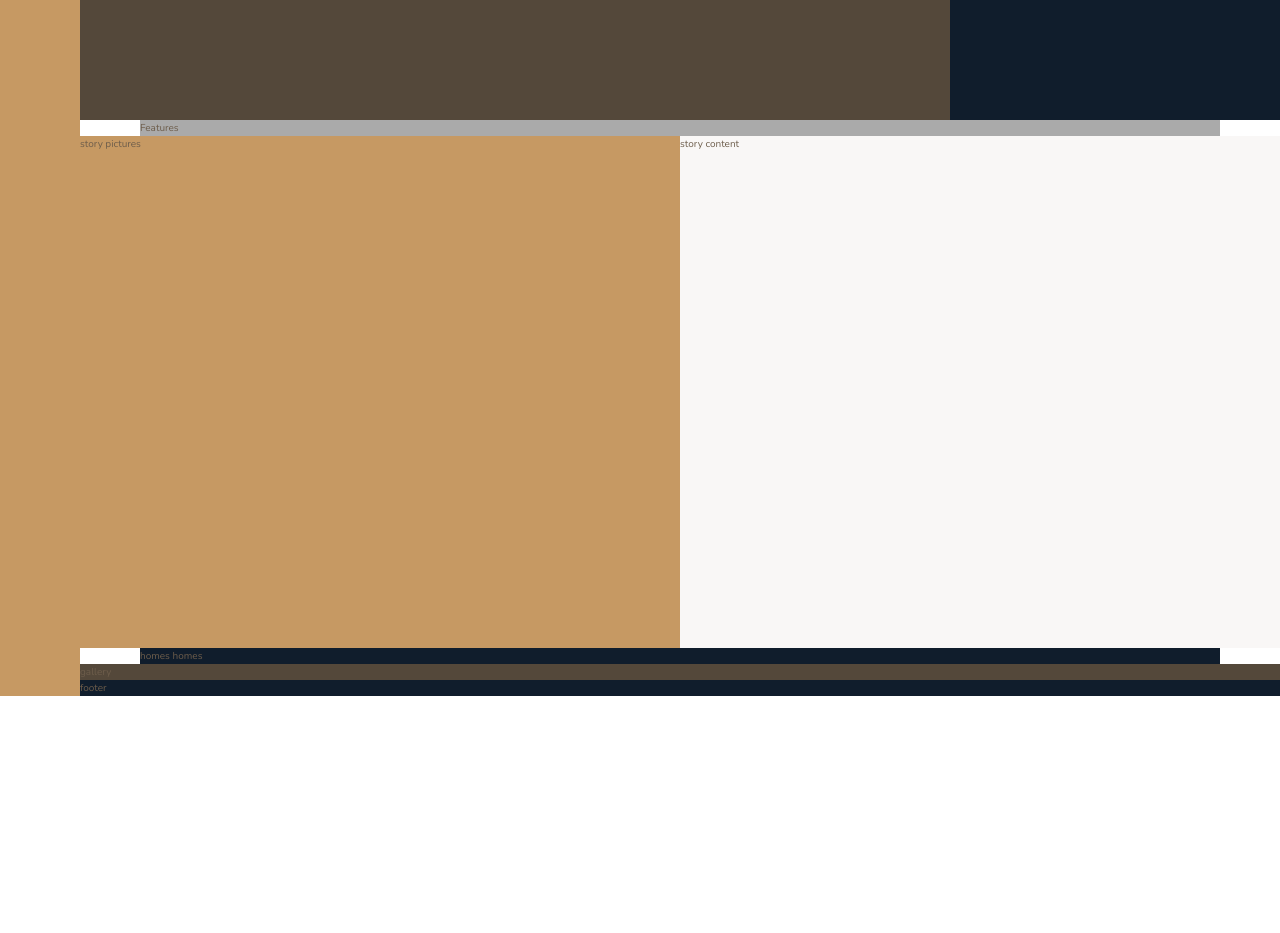
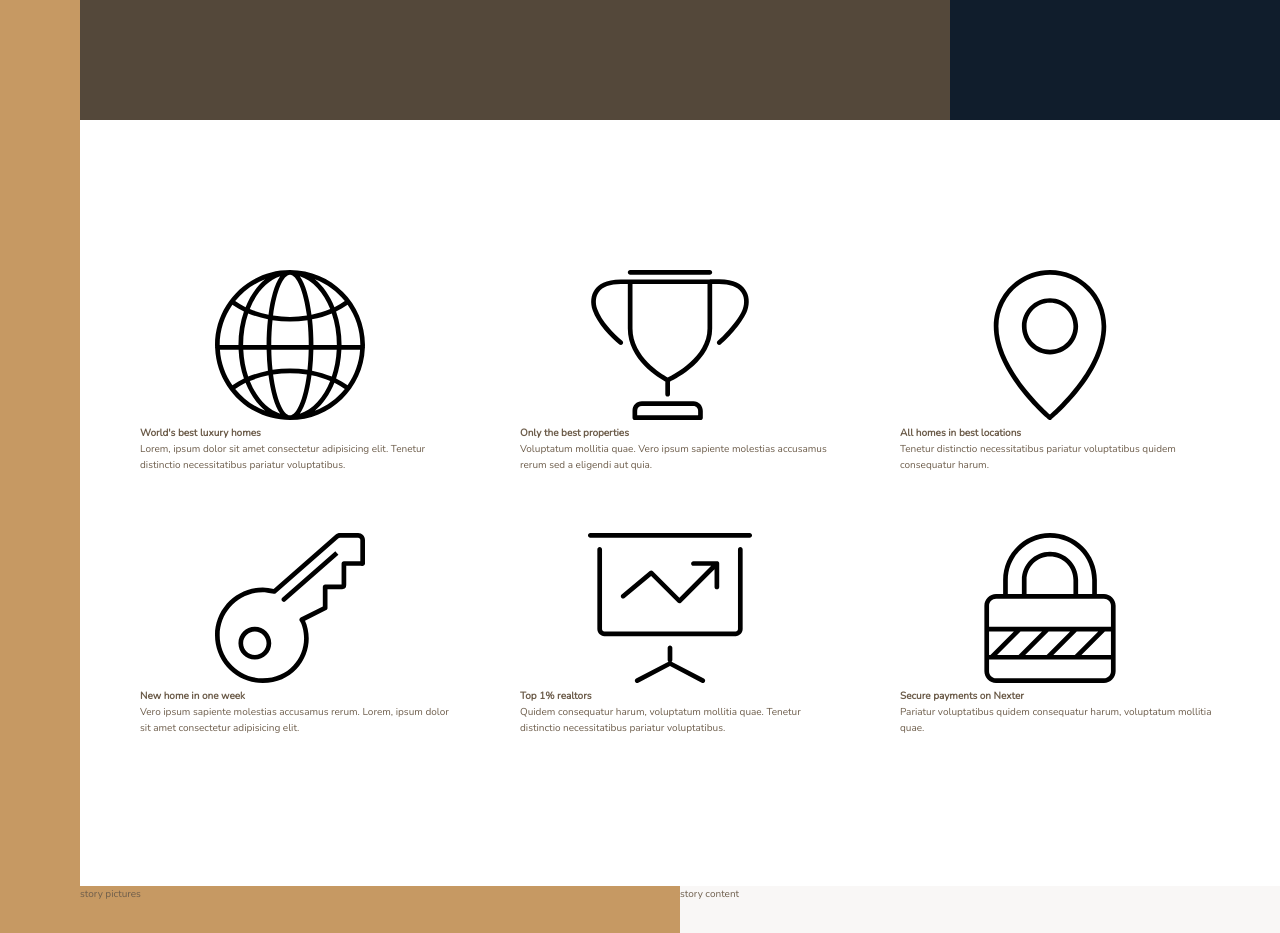
Before and after one commit to SZwerling/nexter, a website: page index.html in a window 1280 px wide. Shown: the part 520-1453 px from the top of the page. Before the commit the page ends 1216 px from the top, so only its background shows below. Drawn offline with nearby package versions, Linux system fonts and the light colour scheme.

Commit message:
layout for features section

```diff
--- a/index.html
+++ b/index.html
@@ -19,7 +19,51 @@
             HEADER
         </header>
         <div class="realtors">Top 3 Realtors</div>
-        <section class="features">Features</section>
+        <section class="features">
+            <div class="feature">
+                <svg class="feature__icon">
+                    <use xlink:href="img/sprite.svg#icon-global"></use>
+                </svg>
+                <h4 class="heading-4">World's best luxury homes</h4>
+                <p class="feature__text">Lorem, ipsum dolor sit amet consectetur adipisicing elit. Tenetur distinctio necessitatibus pariatur voluptatibus.</p>
+            </div>
+            <div class="feature">
+                <svg class="feature__icon">
+                    <use xlink:href="img/sprite.svg#icon-trophy"></use>
+                </svg>
+                <h4 class="heading-4">Only the best properties</h4>
+                <p class="feature__text">Voluptatum mollitia quae. Vero ipsum sapiente molestias accusamus rerum sed a eligendi aut quia.</p>
+            </div>
+            <div class="feature">
+                <svg class="feature__icon">
+                    <use xlink:href="img/sprite.svg#icon-map-pin"></use>
+                </svg>
+                <h4 class="heading-4">All homes in best locations</h4>
+                <p class="feature__text">Tenetur distinctio necessitatibus pariatur voluptatibus quidem consequatur harum.</p>
+            </div>
+            <div class="feature">
+                <svg class="feature__icon">
+                    <use xlink:href="img/sprite.svg#icon-key"></use>
+                </svg>
+                <h4 class="heading-4">New home in one week</h4>
+                <p class="feature__text">Vero ipsum sapiente molestias accusamus rerum. Lorem, ipsum dolor sit amet consectetur adipisicing elit.</p>
+            </div>
+            <div class="feature">
+                <svg class="feature__icon">
+                    <use xlink:href="img/sprite.svg#icon-presentation"></use>
+                </svg>
+                <h4 class="heading-4">Top 1% realtors</h4>
+                <p class="feature__text">Quidem consequatur harum, voluptatum mollitia quae. Tenetur distinctio necessitatibus pariatur voluptatibus.</p>
+            </div>
+            <div class="feature">
+                <svg class="feature__icon">
+                    <use xlink:href="img/sprite.svg#icon-lock"></use>
+                </svg>
+                <h4 class="heading-4">Secure payments on Nexter</h4>
+                <p class="feature__text">Pariatur voluptatibus quidem consequatur harum, voluptatum mollitia quae.</p>
+            </div>
+
+        </section>
         <div class="story__pictures">story pictures</div>
         <div class="story__content">story content</div>
         <section class="homes">homes homes</section>
--- a/sass/_features.scss
+++ b/sass/_features.scss
@@ -1,4 +1,9 @@
 .features {
-    background: $color-grey-light-2;
     grid-column: center-start / center-end;
+    margin: 15rem 0;
+
+
+    display: grid;
+    grid-template-columns: repeat(3, 1fr);
+    grid-gap: 6rem;
 }
```
Also changed, not shown: css/style.css.
